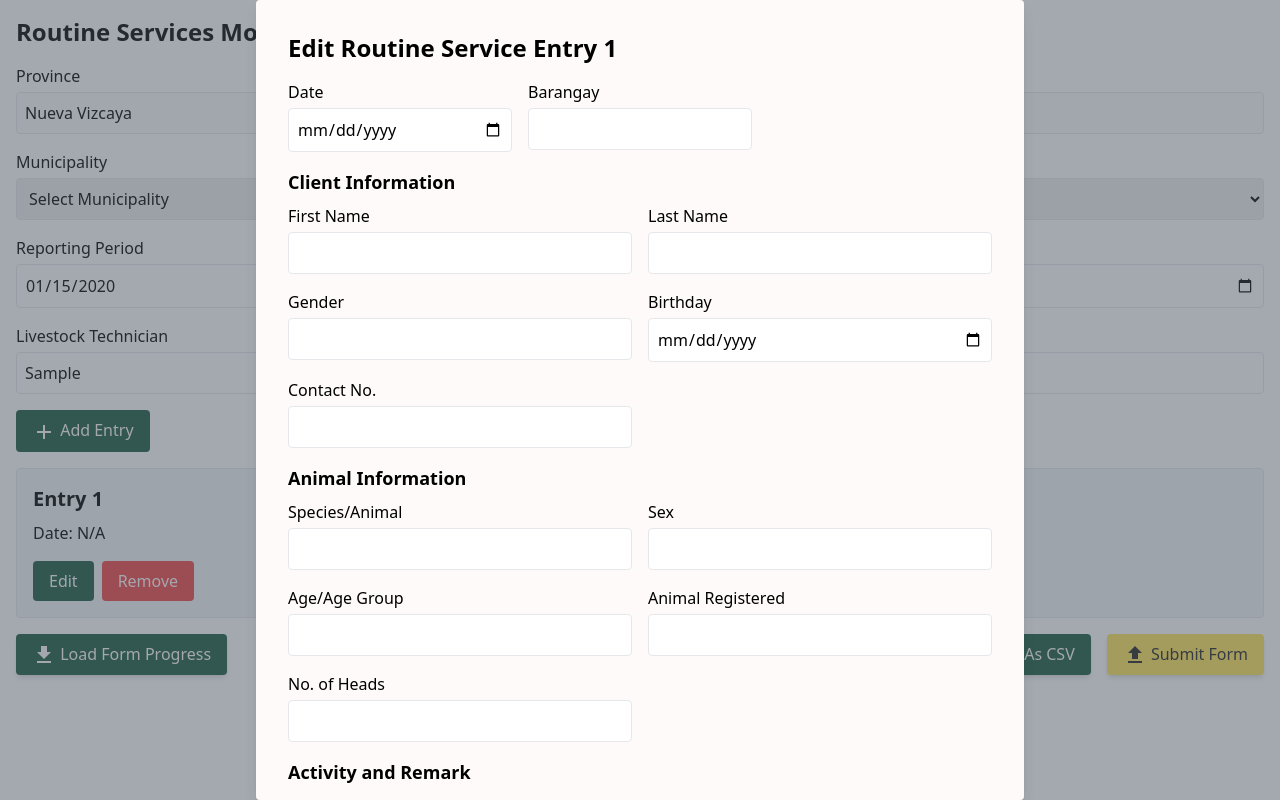
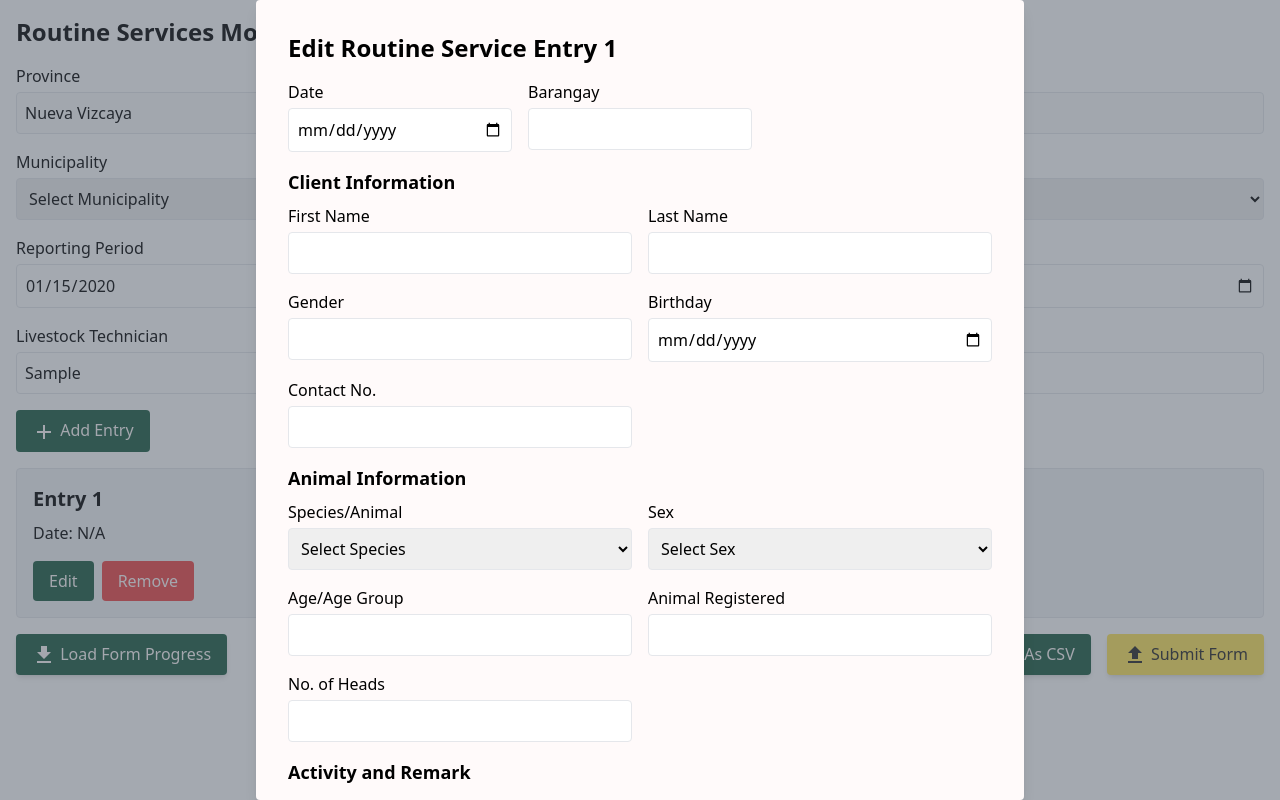
Before and after one commit to TonYacapin/PAAW, a React (Create React App) app in the folder dashboard/: page /rsmr in a window 1280 px wide. Both pictures are taken after typing "2020-01-15", "Sample" into the empty fields and a click on the button "Add Entry". Built offline with nearby package versions, Linux system fonts and the light colour scheme.

Commit message:
changed species and sex to dropdown

```diff
--- a/dashboard/src/pages/Livestock and Poultry DRRM/RoutineServicesMonitoringReport.js
+++ b/dashboard/src/pages/Livestock and Poultry DRRM/RoutineServicesMonitoringReport.js
@@ -373,7 +373,11 @@ function RoutineServicesMonitoringReport() {
         ))}
       </div>
 
-      <FormSubmit handleExportCSV={exportAsCSV} handleImportCSV={importCSV} handleSubmit={saveEntries}/>
+      <FormSubmit
+        handleExportCSV={exportAsCSV}
+        handleImportCSV={importCSV}
+        handleSubmit={saveEntries}
+      />
       {/* Save Entries Button
       <div className="flex justify-end mb-4">
         <button
@@ -534,6 +538,36 @@ function RoutineServicesMonitoringReport() {
                 <label htmlFor="species" className="block mb-1">
                   Species/Animal
                 </label>
+                <select
+                  name="species"
+                  value={entries[selectedEntry].animalInfo.species}
+                  className="border w-full p-2 rounded"
+                  id="species"
+                  onChange={(e) =>
+                    handleAnimalInfoChange(
+                      selectedEntry,
+                      "species",
+                      e.target.value
+                    )
+                  }
+                >
+                  <option value="" disabled>
+                    Select Species
+                  </option>
+                  <option value="Swine">Swine</option>
+                  <option value="Goat">Goat</option>
+                  <option value="Chicken">Chicken</option>
+                  <option value="Sheep">Sheep</option>
+                  <option value="Duck">Duck</option>
+                  <option value="Carabao">Carabao</option>
+                  <option value="Rabbit">Rabbit</option>
+                  <option value="Cattle">Cattle</option>
+                </select>
+              </div>
+              {/* <div>
+                <label htmlFor="species" className="block mb-1">
+                  Species/Animal
+                </label>
                 <input
                   id="species"
                   type="text"
@@ -547,8 +581,28 @@ function RoutineServicesMonitoringReport() {
                   }
                   className="border p-2 rounded w-full"
                 />
+              </div> */}
+              <div>
+                <label htmlFor="sex" className="block mb-1">
+                  Sex
+                </label>
+                <select
+                  name="sex"
+                  id="sex"
+                  value={entries[selectedEntry].animalInfo.sex}
+                  className="border w-full p-2 rounded"
+                  onChange={(e) =>
+                    handleAnimalInfoChange(selectedEntry, "sex", e.target.value)
+                  }
+                >
+                  <option value="" disabled>
+                    Select Sex
+                  </option>
+                  <option value="Male">Male</option>
+                  <option value="Female">Female</option>
+                </select>
               </div>
-              <div>
+              {/* <div>
                 <label htmlFor="sex" className="block mb-1">
                   Sex
                 </label>
@@ -561,7 +615,7 @@ function RoutineServicesMonitoringReport() {
                   }
                   className="border p-2 rounded w-full"
                 />
-              </div>
+              </div> */}
               <div>
                 <label htmlFor="age" className="block mb-1">
                   Age/Age Group
```
